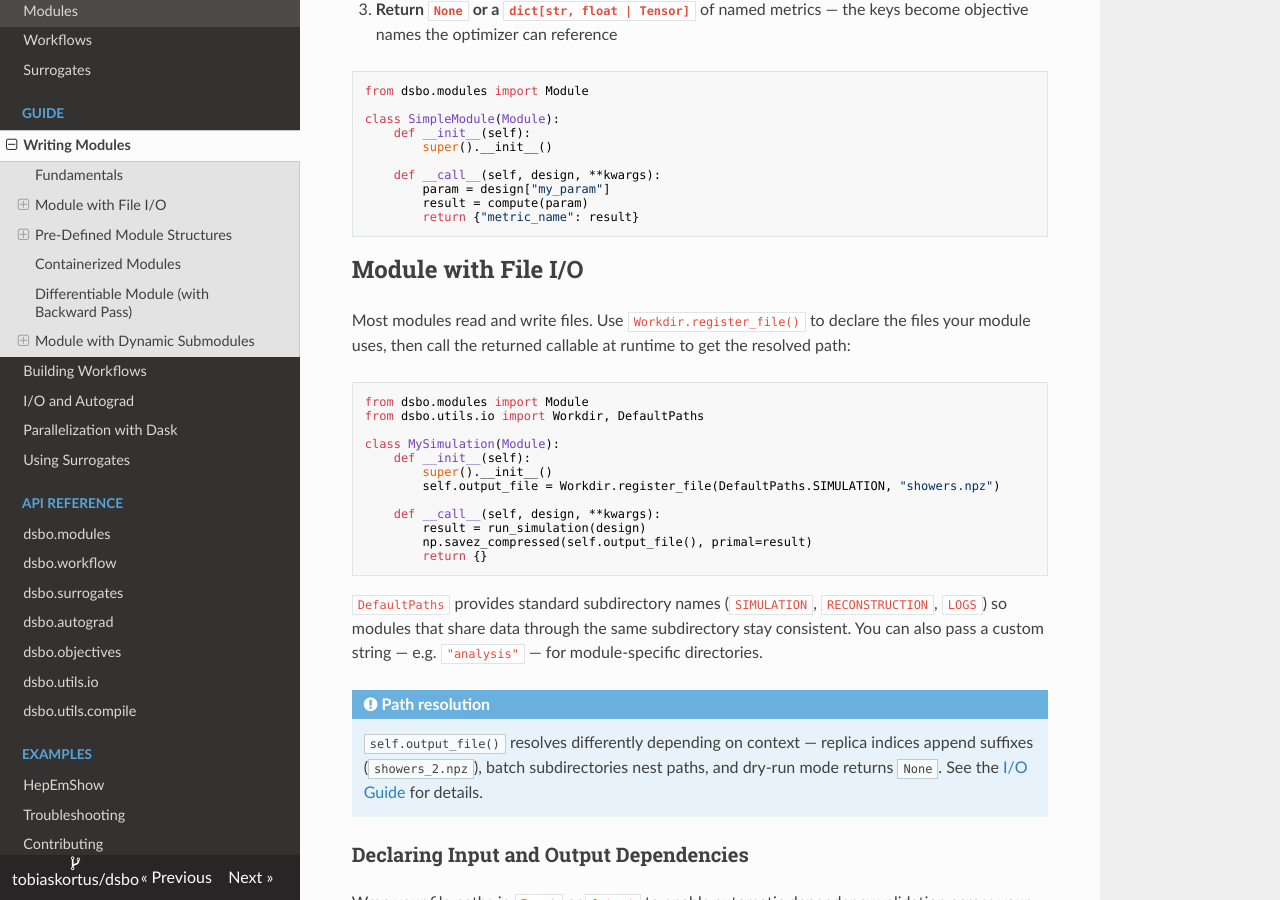
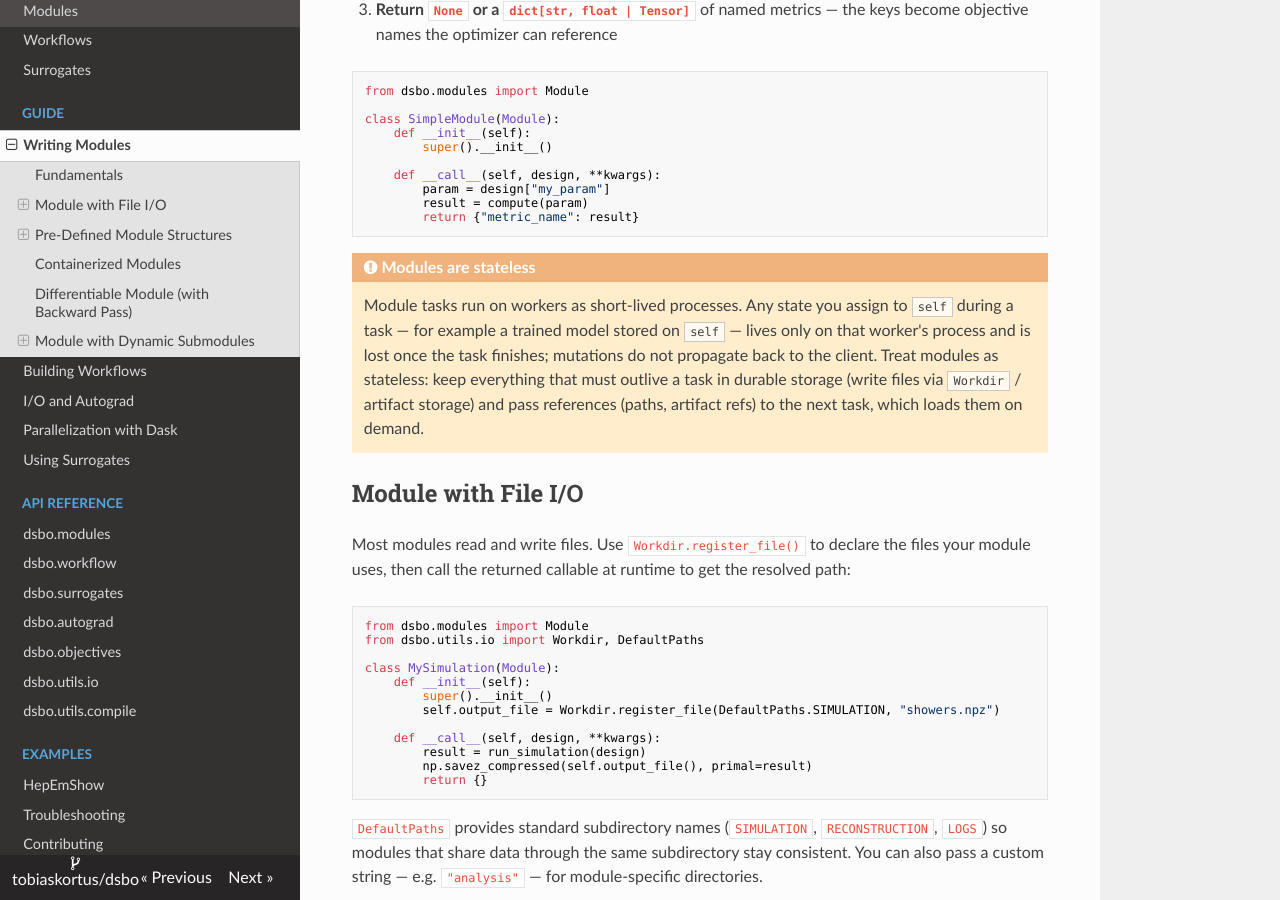
Before and after one commit to tobiaskortus/dsbo, an MkDocs documentation site: the page built from docs/guide/modules.md, in a window 1280 px wide and 900 px high, scrolled down 412 px. Built offline with MkDocs 1.6.1, drawn with Linux system fonts in a browser that asks for light colours; nearby versions of some CDN libraries.

Commit message:
Update modules.md to include a warning taht modules must be desiged stateless

````diff
--- a/docs/guide/modules.md
+++ b/docs/guide/modules.md
@@ -22,6 +22,10 @@ class SimpleModule(Module):
         result = compute(param)
         return {"metric_name": result}
 ```
+
+!!! warning "Modules are stateless"
+
+    Module tasks run on workers as short-lived processes. Any state you assign to `self` during a task — for example a trained model stored on `self` — lives only on that worker's process and is lost once the task finishes; mutations do not propagate back to the client. Treat modules as stateless: keep everything that must outlive a task in durable storage (write files via `Workdir` / artifact storage) and pass references (paths, artifact refs) to the next task, which loads them on demand.
 
 ## Module with File I/O
 
````
